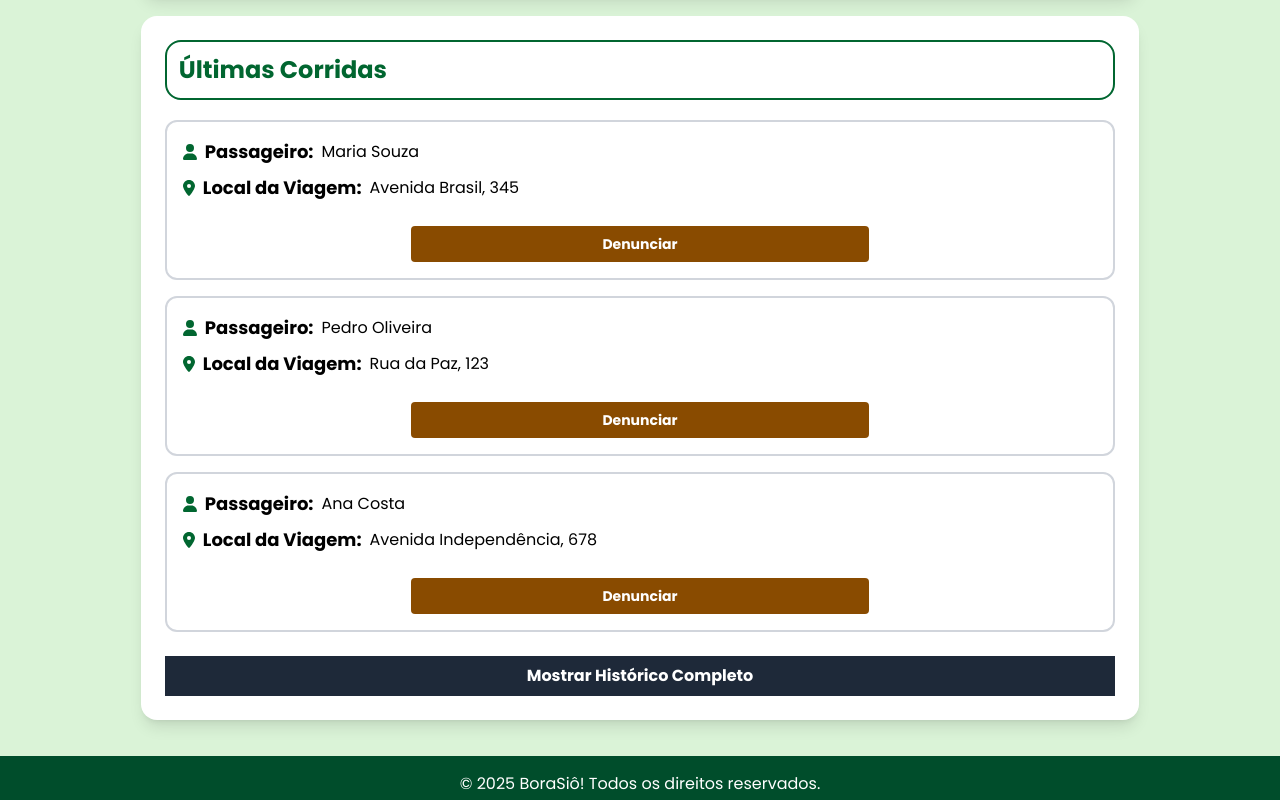
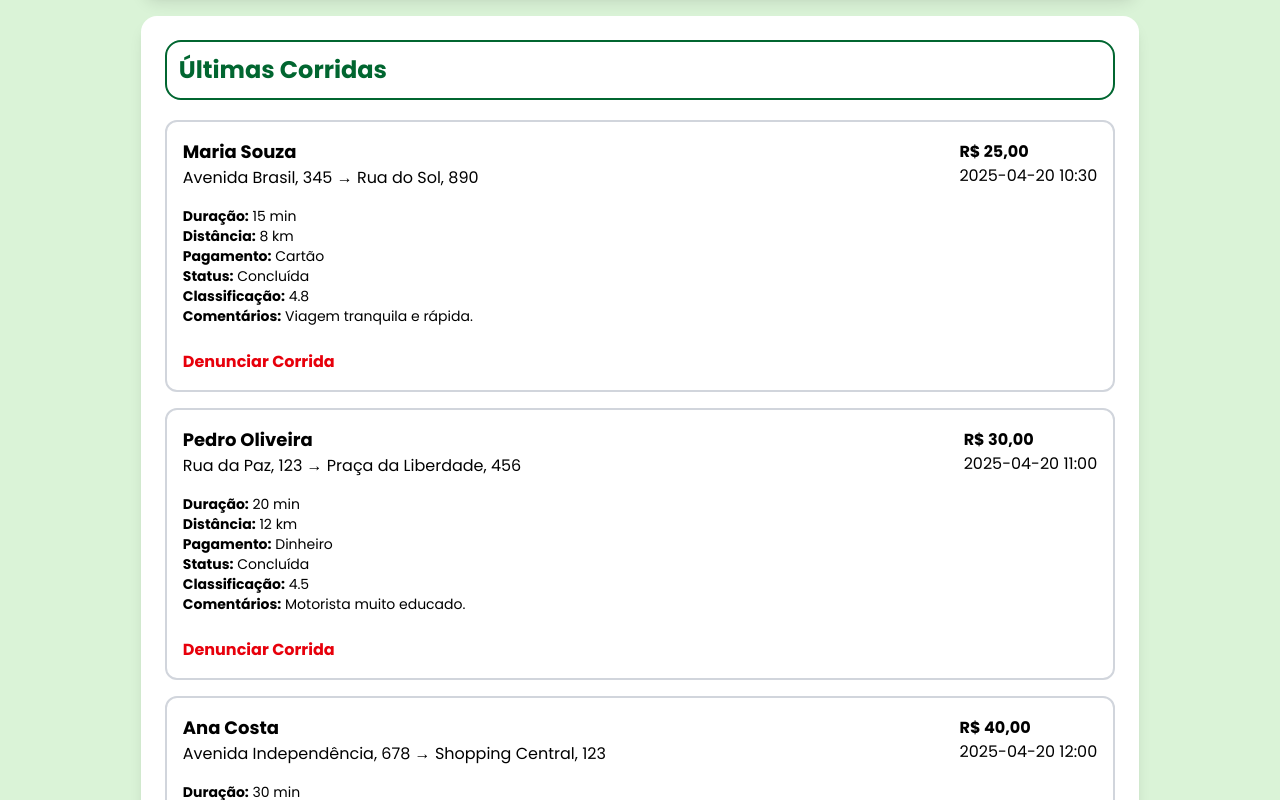
Before and after one commit to prof-freedson/pi-borasio, a Next.js app: page /motorista in a window 1280 px wide. Shown: the part 960-1760 px from the top of the page. Built offline with nearby package versions, Linux system fonts and the light colour scheme.

Commit message:
implemetação de mais informações nas corridas

```diff
--- a/src/app/motorista/page.tsx
+++ b/src/app/motorista/page.tsx
@@ -23,9 +23,9 @@ export default function Motorista() {
   const [arCondicionado, setArCondicionado] = useState(true)
 
   const [corridas, setCorridas] = useState([
-    { passageiro: 'Maria Souza', localViagem: 'Avenida Brasil, 345' },
-    { passageiro: 'Pedro Oliveira', localViagem: 'Rua da Paz, 123' },
-    { passageiro: 'Ana Costa', localViagem: 'Avenida Independência, 678' }
+    { passageiro: 'Maria Souza', localViagem: 'Avenida Brasil, 345', destino: 'Rua do Sol, 890', valor: 'R$ 25,00', data: '2025-04-20 10:30', duracao: '15 min', distancia: '8 km', pagamento: 'Cartão', status: 'Concluída', classificacao: '4.8', comentarios: 'Viagem tranquila e rápida.' },
+    { passageiro: 'Pedro Oliveira', localViagem: 'Rua da Paz, 123', destino: 'Praça da Liberdade, 456', valor: 'R$ 30,00', data: '2025-04-20 11:00', duracao: '20 min', distancia: '12 km', pagamento: 'Dinheiro', status: 'Concluída', classificacao: '4.5', comentarios: 'Motorista muito educado.' },
+    { passageiro: 'Ana Costa', localViagem: 'Avenida Independência, 678', destino: 'Shopping Central, 123', valor: 'R$ 40,00', data: '2025-04-20 12:00', duracao: '30 min', distancia: '15 km', pagamento: 'Cartão', status: 'Concluída', classificacao: '5.0', comentarios: 'Ótimo serviço!' }
   ])
 
   const denunciarCorrida = () => {
@@ -139,30 +139,39 @@ export default function Motorista() {
         <div className="flex flex-col space-y-4">
           {corridas.map((corrida, index) => (
             <div key={index} className="flex flex-col space-y-2 border-2 border-gray-300 rounded-xl p-4">
-              <div className="flex items-center space-x-2">
-                <FontAwesomeIcon icon={faUser} className="text-green-800" />
-                <span className="text-lg font-bold">Passageiro:</span>
-                <span>{corrida.passageiro}</span>
+              <div className="flex items-center justify-between">
+                <div>
+                  <h3 className="font-bold text-lg">{corrida.passageiro}</h3>
+                  <p>{corrida.localViagem} → {corrida.destino}</p>
+                </div>
+                <div>
+                  <p className="font-bold">{corrida.valor}</p>
+                  <p>{corrida.data}</p>
+                </div>
               </div>
 
-              <div className="flex items-center space-x-2">
-                <FontAwesomeIcon icon={faMapMarkerAlt} className="text-green-800" />
-                <span className="text-lg font-bold">Local da Viagem:</span>
-                <span>{corrida.localViagem}</span>
+              <div className="mt-2">
+                <p className="text-sm"><strong>Duração:</strong> {corrida.duracao}</p>
+                <p className="text-sm"><strong>Distância:</strong> {corrida.distancia}</p>
+                <p className="text-sm"><strong>Pagamento:</strong> {corrida.pagamento}</p>
+                <p className="text-sm"><strong>Status:</strong> {corrida.status}</p>
+                <p className="text-sm"><strong>Classificação:</strong> {corrida.classificacao}</p>
+                <p className="text-sm"><strong>Comentários:</strong> {corrida.comentarios}</p>
               </div>
 
-              <div className="flex justify-center mt-4">
-                <button onClick={denunciarCorrida} className="bg-yellow-800 hover:bg-yellow-900 text-white text-sm font-bold w-1/2 py-2 px-3 rounded">
-                  Denunciar
+              <div className="mt-4">
+                <button
+                  onClick={denunciarCorrida}
+                  className="text-red-600 hover:text-red-800 font-bold"
+                >
+                  Denunciar Corrida
                 </button>
               </div>
             </div>
+
           ))}
+          <button className='border-2 rounded p-1 w-full text-yellow-800 hover:text-red-400 '><strong>Historico completo</strong></button>
         </div>
-
-        <button className="bg-gray-800 text-white font-bold p-2 w-full mt-6" disabled>
-          Mostrar Histórico Completo
-        </button>
       </div>
 
     </div>
```
